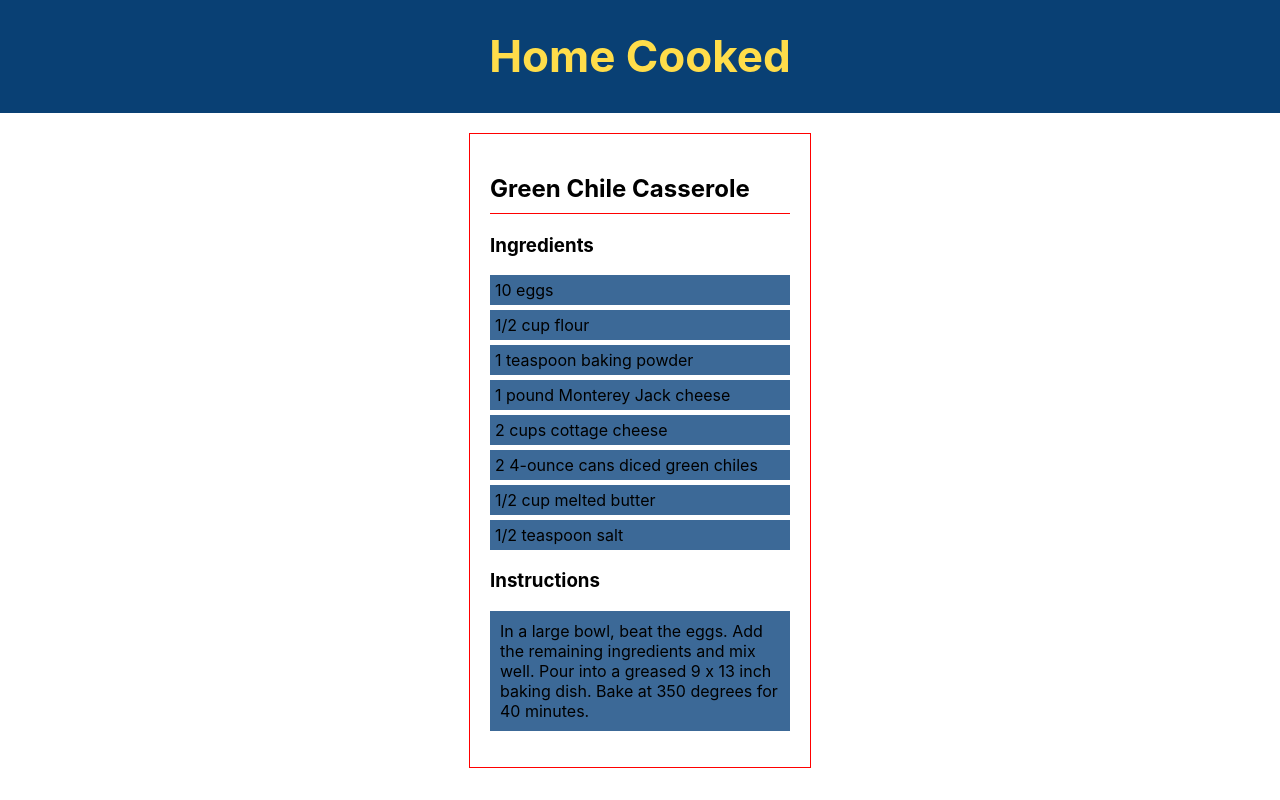
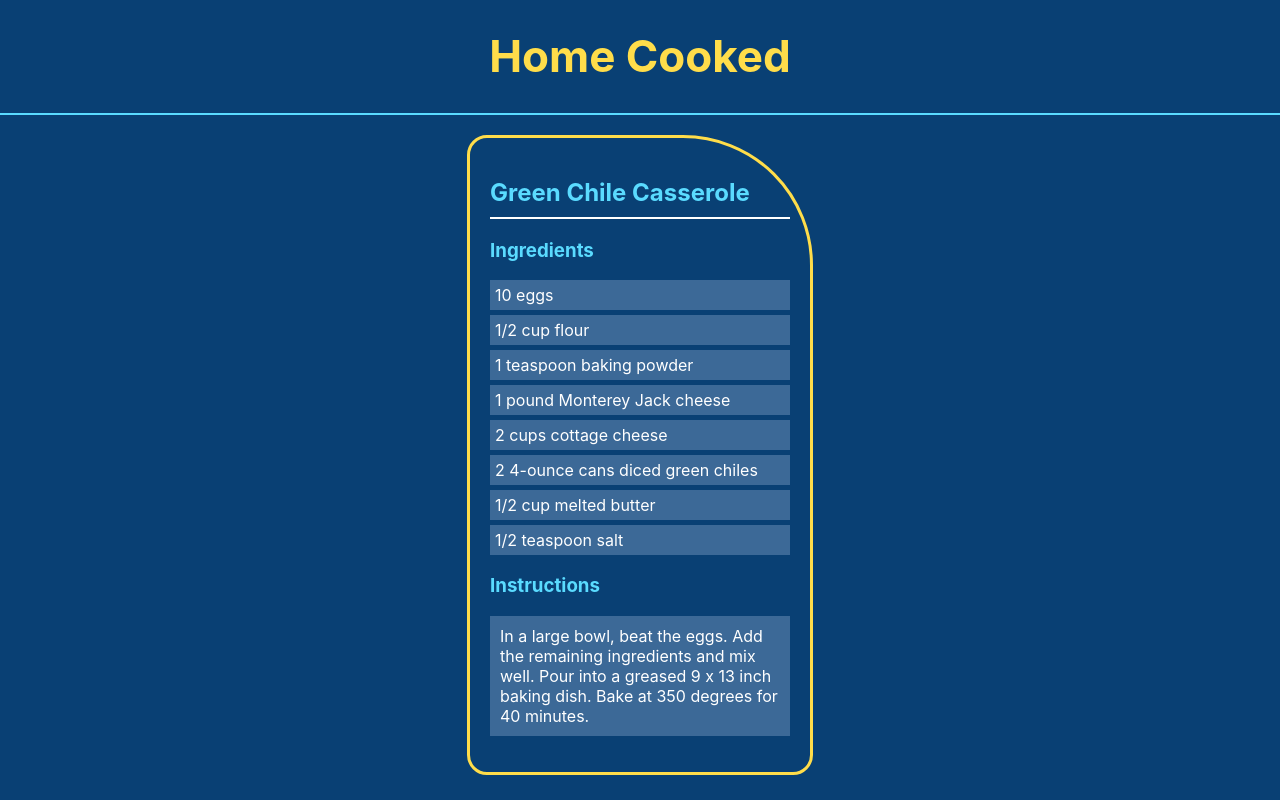
Before and after one commit to JonnyDdesign/home-cooked, a React (Create React App) app: page / in a window 1280 px wide. Shown: the top 800 px of the page. Built offline with nearby package versions, Linux system fonts and the light colour scheme.

Commit message:
Adjusted some CSS styling.

```diff
--- a/src/App.css
+++ b/src/App.css
@@ -8,12 +8,16 @@
   flex-direction: column;
   align-items: center;
   justify-content: center;
-
+  border-bottom: 2px solid #5ADBFF;
 }
 
 .App-header h1 {
   font-size: 44px;
   color: #FFDD4A;
+}
+
+.recipe-list {
+  background-color: #094074;
 }
 
 .recipe-list {
@@ -24,7 +28,8 @@
 }
 
 .recipe {
-  border: 1px solid red;
+  border: 3px solid #FFDD4A;
+  border-radius: 20px 130px 20px 20px;
   padding: 20px;
   margin: 20px;
   width: 300px;
@@ -32,8 +37,13 @@
 }
 
 .recipe h2 {
-  border-bottom: 1px solid red;
+  color: #5ADBFF;
+  border-bottom: 2px solid #FFFFFF;
   padding-bottom: 10px;
+}
+
+.recipe h3 {
+  color: #5ADBFF;
 }
 
 .recipe ul {
@@ -42,12 +52,14 @@
 }
 
 .recipe li {
+  color: #FFFFFF;
   background-color: #3C6997;
   padding: 5px;
   margin: 5px 0;
 }
 
 .recipe p {
+  color: #FFFFFF;
   background-color: #3C6997;
   padding: 10px;
 }
```
